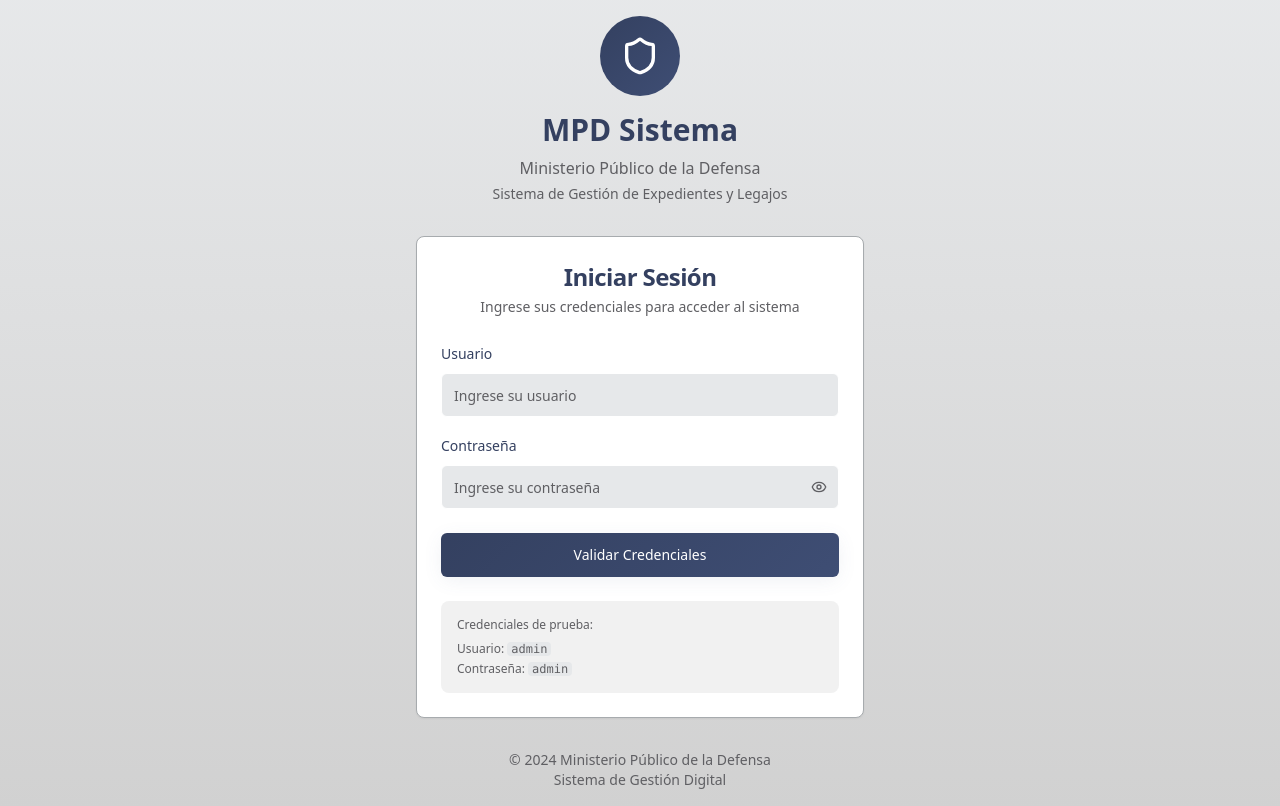
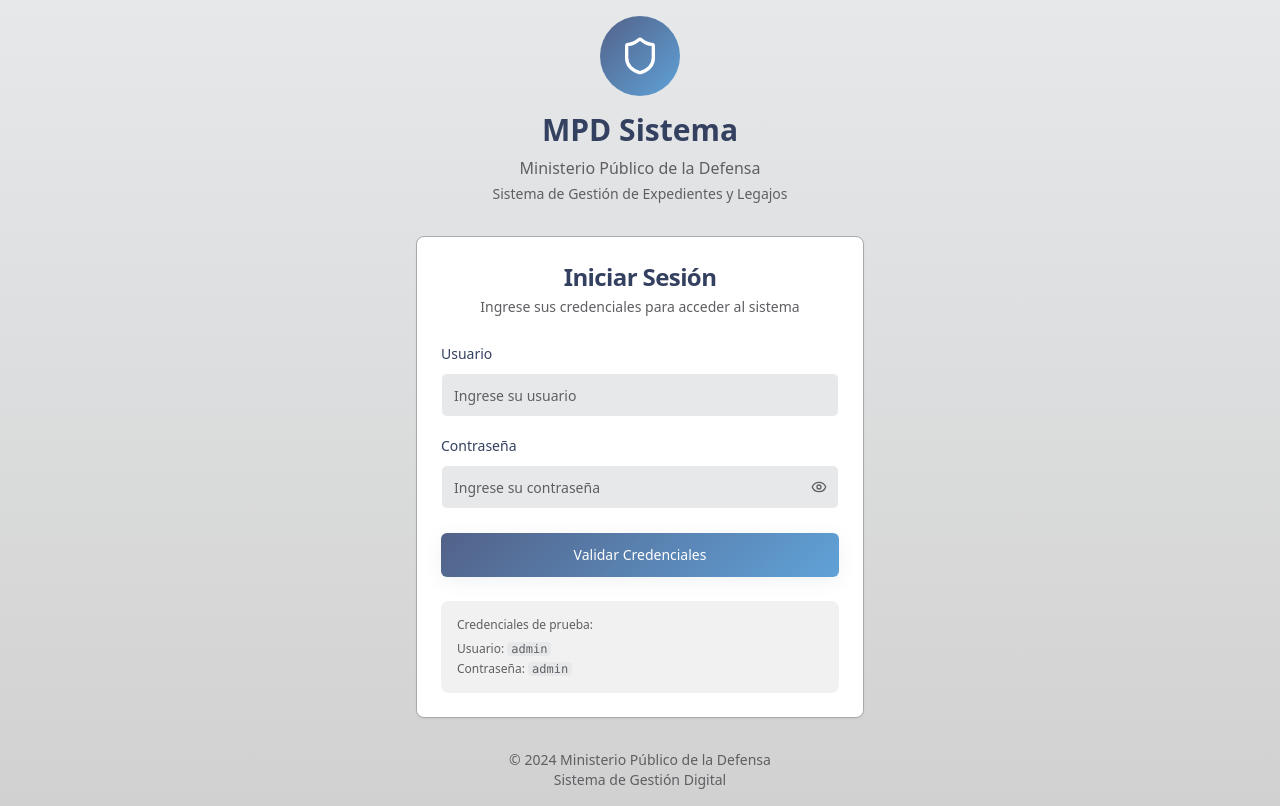
Before and after one commit to tecnologiayprocesosmpd/gestor-expediente, a React (Vite) app: page / in a window 1280 px wide. Built offline with nearby package versions, Linux system fonts and the light colour scheme; the HTML template or start-up script is replaced by a standard one.

Commit message:
Reverted to commit 2b0b04bce8d817e8bc17132a0072af0f8ee03faf

```diff
--- a/src/index.css
+++ b/src/index.css
@@ -44,8 +44,8 @@ All colors MUST be HSL.
     --radius: 0.5rem;
 
     /* Gradientes del sistema */
-    --gradient-primary: linear-gradient(135deg, hsl(223 30% 29%), hsl(223 30% 35%));
-    --gradient-secondary: linear-gradient(135deg, hsl(223 30% 25%), hsl(223 30% 32%));
+    --gradient-primary: linear-gradient(135deg, hsl(var(--primary)), hsl(var(--accent)));
+    --gradient-secondary: linear-gradient(135deg, hsl(var(--secondary)), hsl(var(--accent)));
     --gradient-subtle: linear-gradient(180deg, hsl(var(--background)), hsl(var(--muted)));
 
     /* Sombras elegantes */
```
